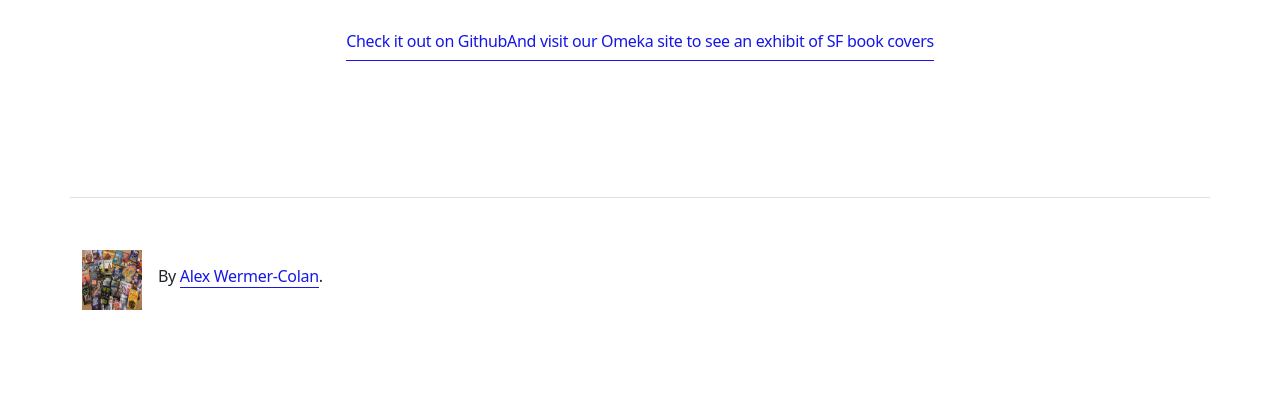
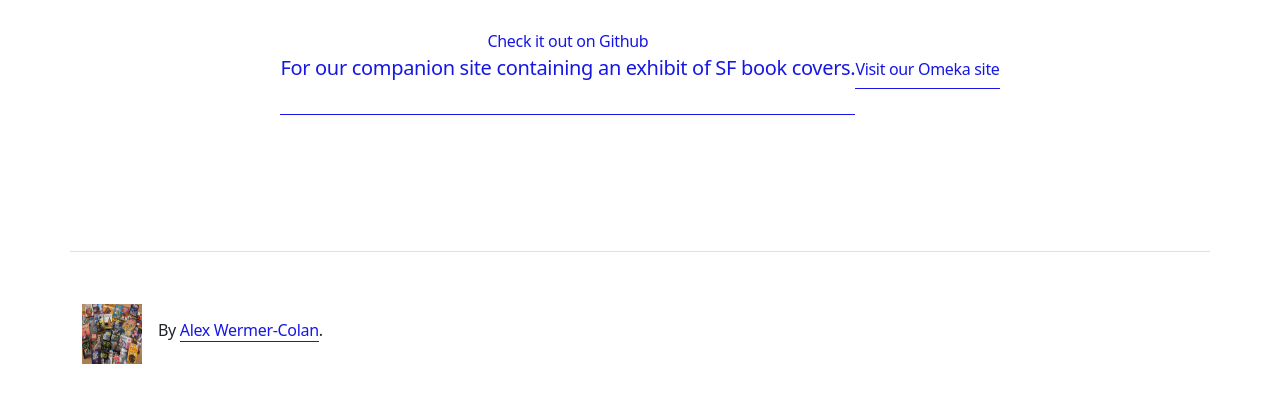
Before and after one commit to SF-Nexus/SF-Nexus.github.io, an Eleventy site: page src/index.njk in a window 1280 px wide. Shown: the part 479-882 px from the top of the page. Before the commit the page ends 853 px from the top, so only its background shows below. Built offline with nearby package versions, Linux system fonts and the light colour scheme; Eleventy itself is replaced by a stand-in of ours; files that its build step writes are made by us from their sources.

Commit message:
Update index.njk

```diff
--- a/src/index.njk
+++ b/src/index.njk
@@ -12,7 +12,8 @@ layout: layouts/blank.njk
       <p class="lead mb-4">This website makes available science fiction collections as data.</p>
         <span class="position-absolute top-0 start-100 translate-middle badge rounded-pill bg-warning text-dark">v0.10.0<span class="visually-hidden">latest version</span></span></a>
       <a class="link-fancy py-2" href="https://github.com/SF-Nexus">Check it out on Github
-      <a class="link-fancy py-2" href="https://lcdssgeo.com/omeka-s/s/scifi/page/digitizing-science-fiction">And visit our Omeka site to see an exhibit of SF book covers
+       <p class="lead mb-4">For our companion site containing an exhibit of SF book covers.</p>
+       <a class="link-fancy py-2" href="https://lcdssgeo.com/omeka-s/s/scifi/page/digitizing-science-fiction">Visit our Omeka site
       </a>
     </div>
   </div>
```
